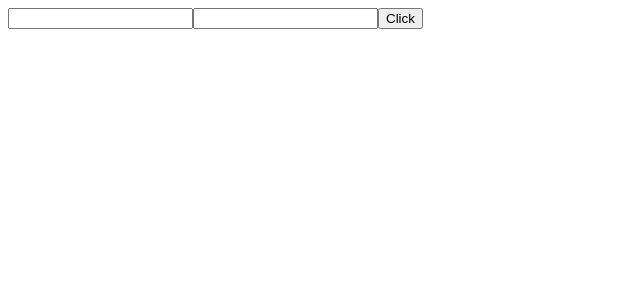
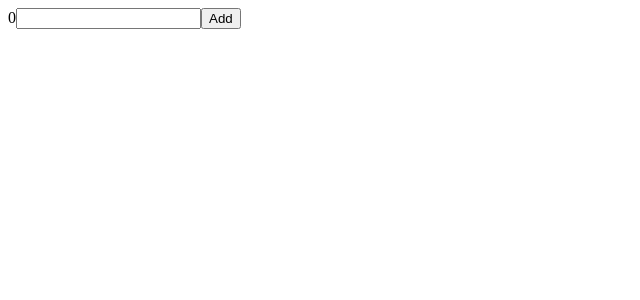
Before and after one commit to Pothe/ReactFundation, a React (Vite) app in the folder vite-project/: page / in a window 1280 px wide. Shown: the top 300 px of the page, without its empty margins (0-640 px from the left). Built offline with nearby package versions, Linux system fonts and the light colour scheme.

Commit message:
map loop

```diff
--- a/vite-project/src/App.jsx
+++ b/vite-project/src/App.jsx
@@ -1,26 +1,34 @@
-import React, { useRef } from 'react'
+import React, { useState } from 'react'
 
 function App() {
-  let firstname =useRef()
-  let lastname = useRef()
-  let data = useRef()
+  const [list, setlist] = useState([]);
+  const [iterm ,setiterm] = useState('')
+  const AddTodo =()=>{
+   list.push(iterm)
+   setlist([...list])
 
-
-
- function HandleSubmit(){
-
-  data.current.innerHTML = `${firstname.current.value} ${lastname.current.value} `
-
- }
-
+  }
   return (
     <div>
+      <span>{list.length}</span>
+     <input type="text" value={iterm} onChange={(e)=>setiterm(e.target.value)} />
+     <button onClick={AddTodo}>Add</button>
+     <table>
+      <tbody>
+        {
+          list.length !==0? list.map((itermlist,i)=>{
+         return(
+            <tr key={i}>
+            <td>{itermlist}{i}</td>
+            <td><button>remove</button></td>
+           </tr>
+         )
+          }):(null)
 
-       <input type="text" ref={firstname} />
-       <input type="text" ref={lastname} />
-       <span ref={data}></span>
-      <button onClick={HandleSubmit}>Click</button>
+        }
 
+      </tbody>
+     </table>
     </div>
   )
 }
```
